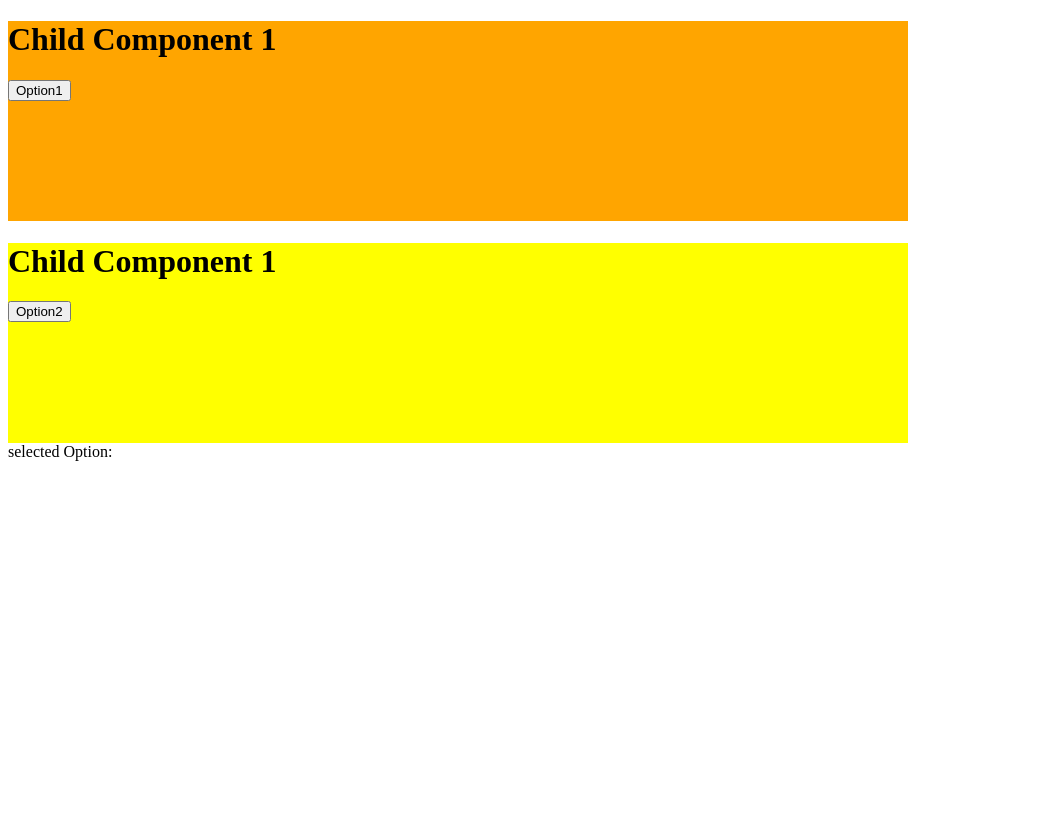
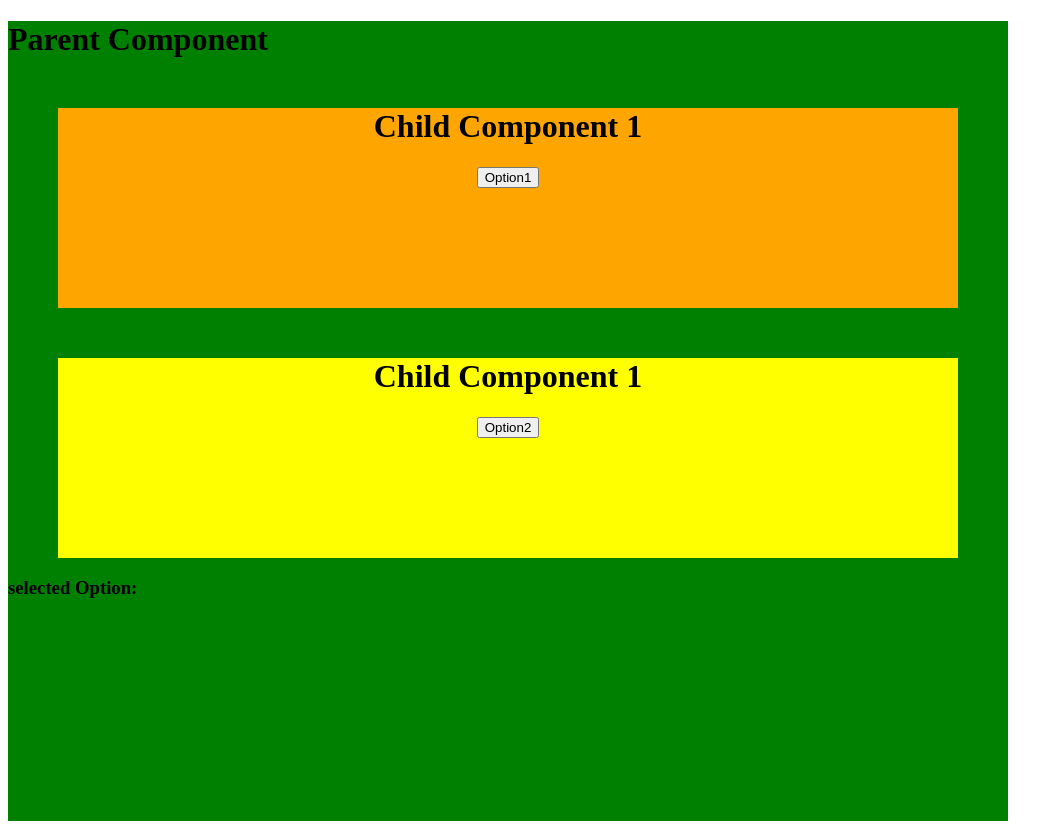
Before and after one commit to acciojob/lift-state-up-3-swasti2611, a React app: page / in a window 1280 px wide. Shown: the whole page, without its empty margins (0-1063 px from the left). Before the commit the page ends 800 px from the top, so only its background shows below. Built offline with nearby package versions, Linux system fonts and the light colour scheme.

Commit message:
submitted

```diff
--- a/src/components/App.js
+++ b/src/components/App.js
@@ -5,23 +5,27 @@ import ChildComponent1 from "./ChildComponent1";
 import ChildComponent2 from "./ChildComponent2";
 
 const App = () => {
+  let value1="Option1";
+  let value2="Option2"
   const [selectedOption,setselectedOption]=useState(" ")
 
   function handleOption(value){
     setselectedOption(value)
   }
   return (
+    <div  style={{width:'1000px',height:'800px',backgroundColor:'green'}}>
+    <h1>Parent Component</h1>
     <div>
-      <ChildComponent1 handleOption={handleOption}/>
+      <ChildComponent1 handleOption={handleOption} value={value1}/>
 
       <div>
       <div>
-      <ChildComponent2 handleOption={handleOption}/>
+      <ChildComponent2 handleOption={handleOption} value={value2}/>
       </div>
-        selected Option:{selectedOption}
+        <h3>selected Option:{selectedOption}</h3>
       </div>
     </div>
-
+</div>
   )
 }
 
--- a/src/components/ChildComponent1.js
+++ b/src/components/ChildComponent1.js
@@ -1,15 +1,15 @@
 import React from 'react'
 
 const ChildComponent1 = (props) => {
-    function handleClick(value){
-  console.log(value)
-  props.handleOption(value)
+    function handleClick(){
+      console.log(props.value)
+  props.handleOption(props.value)
     }
   return (
     <div >
-      <div style={{width:'900px',height:'200px',backgroundColor:'orange',color:'black'}}>
-               <h1>Child Component 1</h1>
-               <input type='button'  value="Option1"onClick={(e)=>handleClick(e.target.value)}/>
+      <div style={{width:'900px',height:'200px',textAlign:'center',backgroundColor:'orange',color:'black',marginLeft:'50px',marginTop:'50px'}}>
+               <h1 >Child Component 1</h1>
+               <button onClick={handleClick}>{props.value}</button>
       </div>
     </div>
   )
--- a/src/components/ChildComponent2.js
+++ b/src/components/ChildComponent2.js
@@ -3,13 +3,13 @@ import React from 'react'
 const ChildComponent2 = (props) => {
     function handleClick(value){
         console.log(value)
-        props.handleOption(value)
+        props.handleOption(props.value)
           }
         return (
           <div >
-            <div style={{width:'900px',height:'200px',backgroundColor:'yellow',color:'black'}}>
+            <div style={{width:'900px',height:'200px',backgroundColor:'yellow',textAlign:'center',color:'black', marginLeft:'50px',marginTop:'50px'}}>
                      <h1>Child Component 1</h1>
-                     <input type='button'  value="Option2"onClick={(e)=>handleClick(e.target.value)}/>
+                     <button onClick={handleClick} >{props.value}</button>
             </div>
           </div>
         )
```
